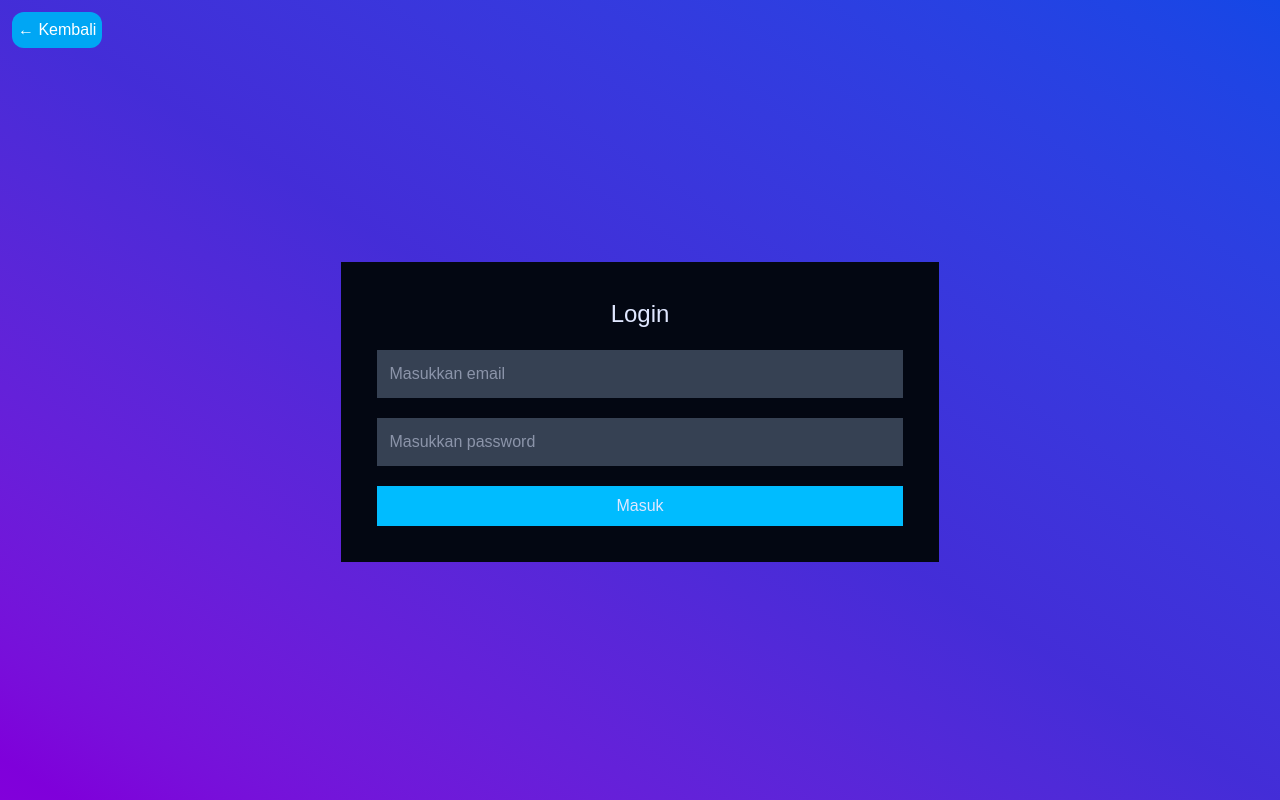
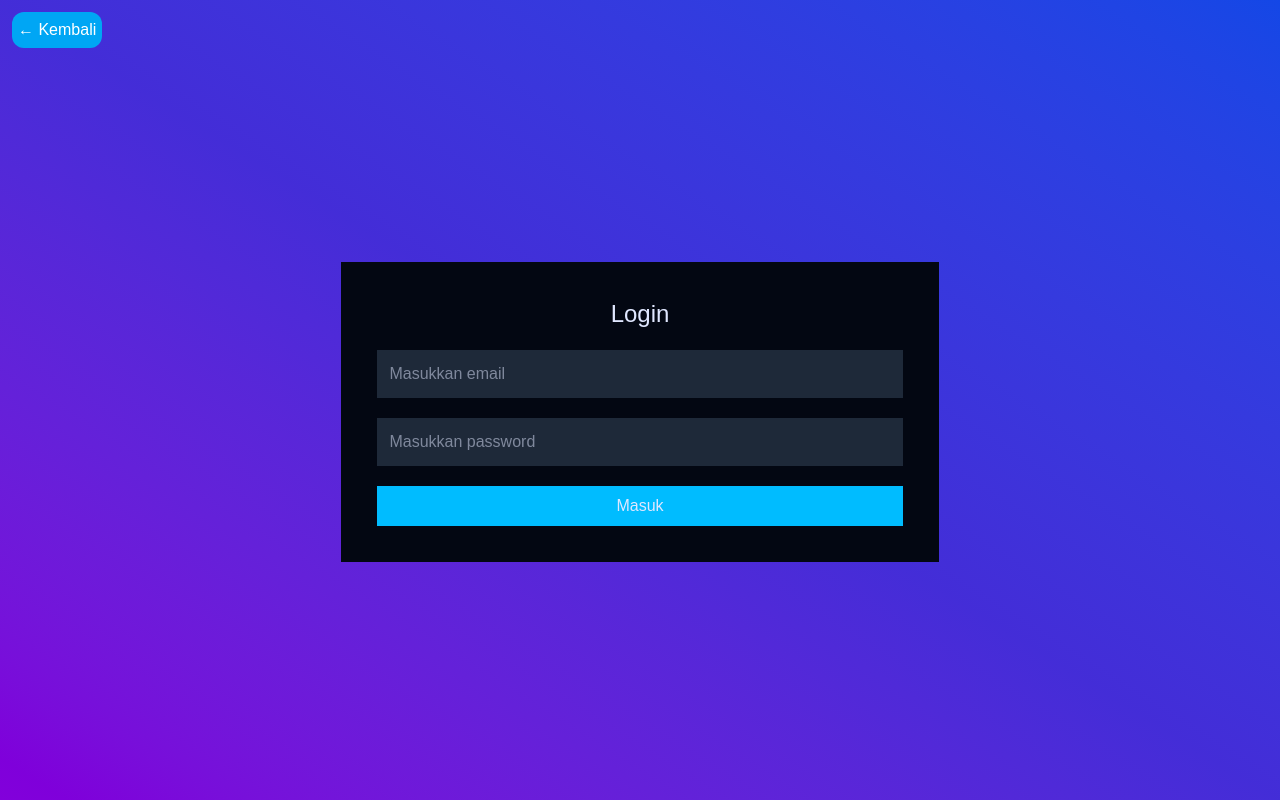
Before and after one commit to lutbagas/katalog-game, a Next.js app: page /login in a window 1280 px wide. Built offline with nearby package versions, Linux system fonts and the light colour scheme.

Commit message:
style(ui): change color to more darker in loginform

```diff
--- a/src/components/LoginForm.tsx
+++ b/src/components/LoginForm.tsx
@@ -35,7 +35,7 @@ export function LoginForm(){
       }
   }
   return (
-    <form onSubmit={handleSubmit} className="bg-gray-950 p-9 space-y-5 text-indigo-100">
+    <form onSubmit={handleSubmit} className="bg-gray-950 p-9 space-y-5 text-indigo-100  ">
       <h3 className="text-2xl text-center">Login</h3>
       <input
         type="email"
@@ -44,7 +44,7 @@ export function LoginForm(){
         autoComplete="new-email"
         onChange={(e) => setEmail(e.target.value)}
         required
-        className="bg-gray-700 w-full p-3 focus:ring-2 outline-none focus:ring-sky-400"
+        className="bg-gray-800 w-full p-3 focus:ring-2 outline-none focus:ring-sky-400"
       />
       <input
         type="password"
@@ -53,7 +53,7 @@ export function LoginForm(){
         autoComplete="new-password"
         onChange={(e) => setPassword(e.target.value)}
         required
-        className="bg-gray-700 w-full p-3 focus:ring-2 outline-none focus:ring-sky-400"
+        className="bg-gray-800 w-full p-3 focus:ring-2 outline-none focus:ring-sky-00"
       />
       <button className="bg-sky-400 p-2 w-full cursor-pointer hover:bg-sky-600">
         {loading ? "Memproses..." : "Masuk"}
```
